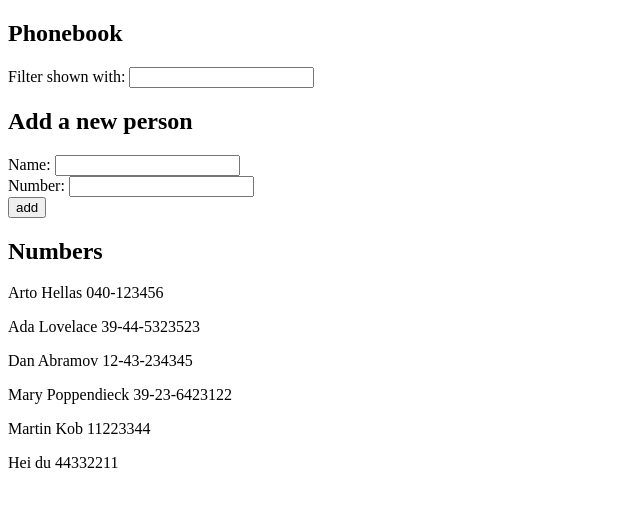
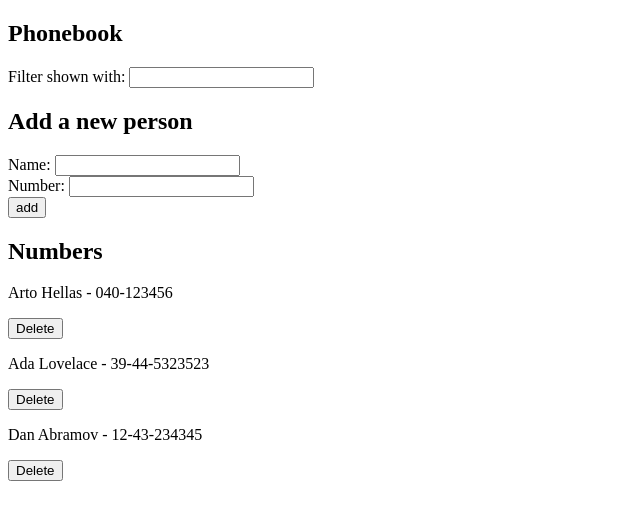
Before and after one commit to Loellis/FSO-part2, a React (Vite) app in the folder phonebook/: page / in a window 1280 px wide. Shown: the top 520 px of the page, without its empty margins (0-640 px from the left). Built offline with nearby package versions, Linux system fonts and the light colour scheme; data requests are answered from the project's data file.

Commit message:
Exercise 2.14 - Added functionality to remove persons from the list via button.

```diff
--- a/phonebook/db.json
+++ b/phonebook/db.json
@@ -14,21 +14,6 @@
       "name": "Dan Abramov",
       "number": "12-43-234345",
       "id": "3"
-    },
-    {
-      "name": "Mary Poppendieck",
-      "number": "39-23-6423122",
-      "id": "4"
-    },
-    {
-      "id": "5",
-      "name": "Martin Kob",
-      "number": "11223344"
-    },
-    {
-      "id": "da20",
-      "name": "Hei du",
-      "number": "44332211"
     }
   ]
 }
--- a/phonebook/src/App.jsx
+++ b/phonebook/src/App.jsx
@@ -57,6 +57,10 @@ const App = () => {
   const handleNewNum = (event) => setNewNum(event.target.value)
   const handleFilterChange = (event) => setFilter(event.target.value)
 
+  const handleDeletePerson = (id) => {
+    setPersons(persons.filter(p => p.id !== id))
+  }
+
   const filteredPersons = persons.filter((person) =>
     person.name.toLowerCase().includes(filter.toLowerCase())
   )
@@ -77,7 +81,7 @@ const App = () => {
         handleNewNum={handleNewNum}
       />
       <h2>Numbers</h2>
-      <Persons filteredPersons={filteredPersons} />
+      <Persons filteredPersons={filteredPersons} onDelete={handleDeletePerson}/>
     </div>
   )
 }
--- a/phonebook/src/components/Persons.jsx
+++ b/phonebook/src/components/Persons.jsx
@@ -1,12 +1,28 @@
-import React from 'react';
+import personService from "../services/persons"
 
-const Persons = ({ filteredPersons }) => {
+const Persons = ({ filteredPersons, onDelete }) => {
+
+  const removePerson = (person) => {
+    if (window.confirm(`Are you sure you want to delete user: ${person.name}`)) {
+      personService
+        .delete_person(person.id)
+        .then(() => {
+          onDelete(person.id)
+        })
+        .catch(error => {
+          console.error("Failed to delete person: ", error)
+        })
+    }
+  }
+
   return (
     <div>
       {filteredPersons.map((person) => (
-        <p key={person.id}>
-          {person.name} {person.number}
-        </p>
+        <div key={person.id}>
+          <p>
+            {person.name} - {person.number}
+          </p><button onClick={() => removePerson(person)}>Delete</button>
+        </div>
       ))}
     </div>
   );
--- a/phonebook/src/services/persons.js
+++ b/phonebook/src/services/persons.js
@@ -16,4 +16,9 @@ const update = (id, newObject) => {
   return request.then(response => response.data)
 }
 
-export default { getAll, create, update }
+const delete_person = (id) => {
+  const request = axios.delete(`${baseUrl}/${id}`)
+  return request.then(response => response.data)
+}
+
+export default { getAll, create, update, delete_person }
```
